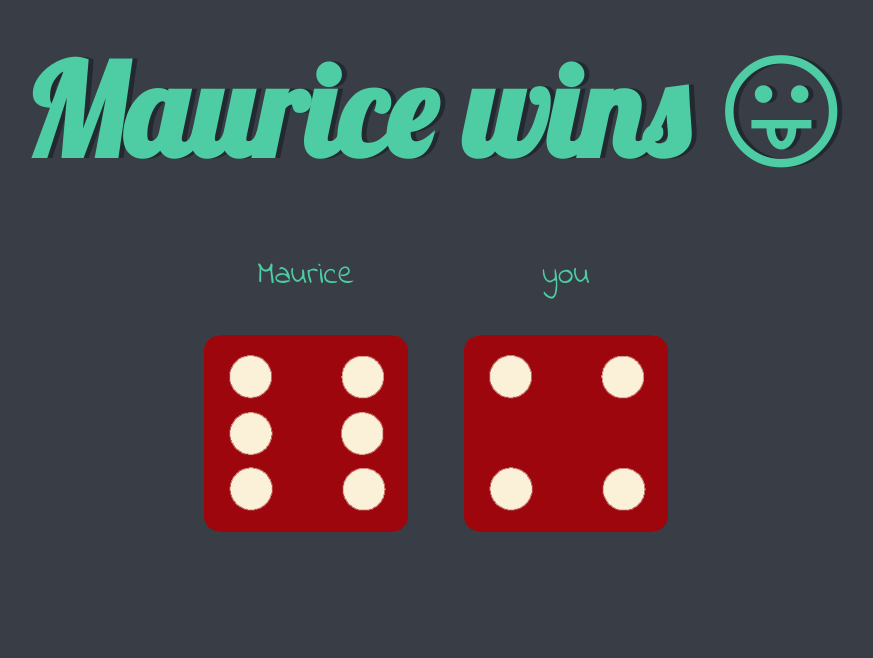
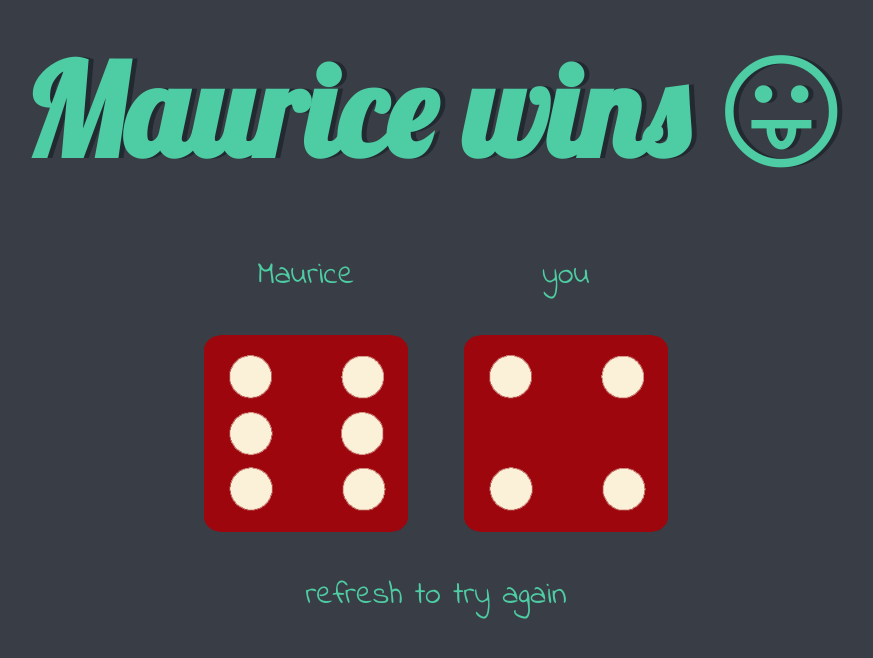
Before and after one commit to Maurice522/dice, a plain HTML site: page index.html in a window 1280 px wide. Shown: the whole page, without its empty margins (204-1077 px from the left). Drawn offline with Linux system fonts and the light colour scheme.

Commit message:
Update index.html

```diff
--- a/index.html
+++ b/index.html
@@ -19,7 +19,7 @@
         <p>you</p>
         <img class="img2" src="images/dice6.png">
       </div>
-
+      <p>refresh to try again</p>
     </div>
     <script src="index.js" charset="utf-8"></script>
   </body>
```
